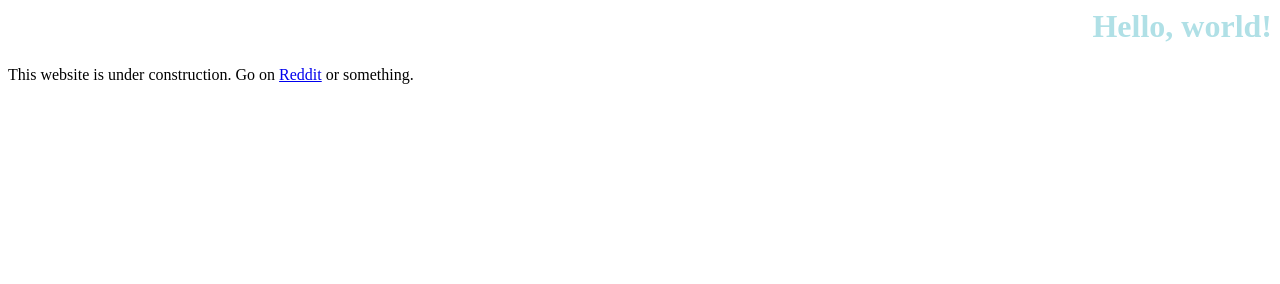
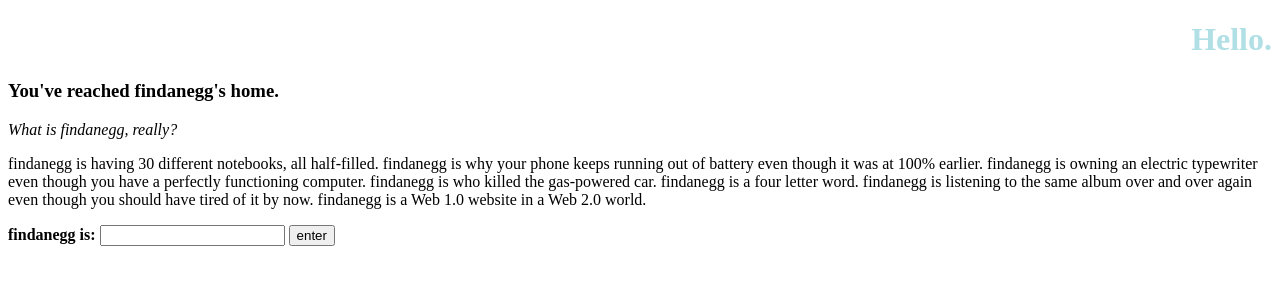
Before and after one commit to boxestastelikemush/findanegg, a plain HTML site: page index.html in a window 1280 px wide. Drawn offline with Linux system fonts and the light colour scheme.

Commit message:
updated.

```diff
--- a/index.html
+++ b/index.html
@@ -1,12 +1,42 @@
-<html>
-<head><title>findanegg's epic website</title>
-</head>
-<link rel="stylesheet" href="style.css">
-<meta name="viewport" content="width=device-width, initial-scale=1.0">
-<body>
-	<h1>Hello, world!</h1>
-<p>
-This website is under construction. Go on <a href="https://reddit.com">Reddit</a> or something.
-</p>
-</body>
+<!DOCTYPE html>
+<html lang="en">
+  <head>
+    <title>You have reached my blag</title>
+    <meta charset="utf-8">
+    <meta http-equiv="X-UA-Compatible" content="IE=edge">
+    <meta name="viewport" content="width=device-width, initial-scale=1">
+
+    <!-- import the webpage's stylesheet -->
+    <link rel="stylesheet" href="/style.css">
+
+    <!-- import the webpage's javascript file -->
+    <script src="/script.js" defer></script>
+  </head>
+  <body>
+    <h1>Hello.</h1>
+    <h3>
+      You've reached findanegg's home.
+    </h3>
+    <p>
+      <i>What is findanegg, really?</i>
+    </p>
+    <p>
+      findanegg is having 30 different notebooks, all half-filled.
+      findanegg is why your phone keeps running out of battery even though it was at 100% earlier.
+      findanegg is owning an electric typewriter even though you have a perfectly functioning computer.
+      findanegg is who killed the gas-powered car.
+      findanegg is a four letter word.
+      findanegg is listening to the same album over and over again even though you should have tired of it by now.
+      findanegg is a Web 1.0 website in a Web 2.0 world.
+    </p>
+    <p>
+    <form>
+      <b>findanegg is:</b> <input type="text" name="foo">
+      <input type="submit" value="enter">
+    </form>
+    </p>
+
+
+
+  </body>
 </html>
```
